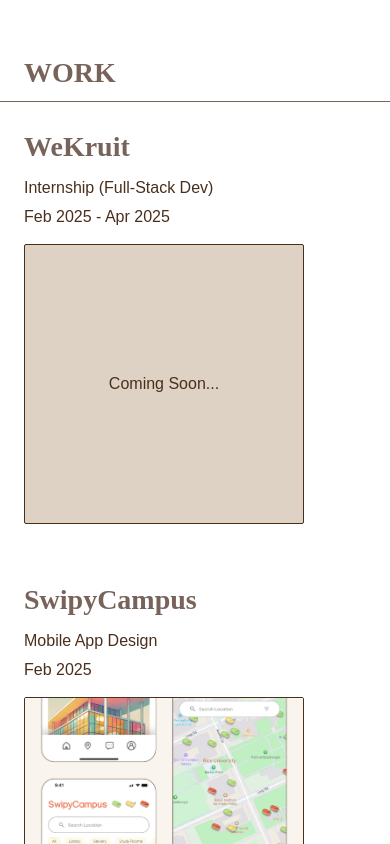
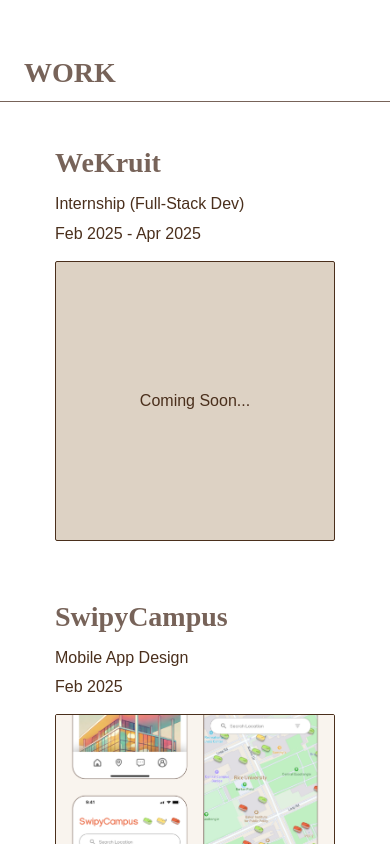
Before and after one commit to nancyhe27/portfolio-website, a React (Create React App) app: page / in a window 390 px wide. Shown: the part 960-1804 px from the top of the page. Built offline with nearby package versions, Linux system fonts and the light colour scheme; a web font is replaced by a local one.

Commit message:
centered cards

```diff
--- a/src/components/Gallery/PolaroidCard.css
+++ b/src/components/Gallery/PolaroidCard.css
@@ -5,7 +5,9 @@
     border: none;
     background: none;
     padding: 0;
-    width: 100%; /* Make card responsive to grid container */
+    width: 100%;
+    max-width: 300px; /* Fixed card width */
+    margin: 0 auto; /* Center card within grid cell */
   }
 
   /* Title and subtitle ABOVE the card */
@@ -48,7 +50,7 @@
   .polaroid-image {
     width: 100%; /* Responsive width */
     aspect-ratio: 1; /* Maintain square shape */
-    max-width: 300px;
+    margin: 0 auto; /* Center image within card */
   }
 
   .placeholder-thumb {
@@ -110,15 +112,11 @@
   @media (max-width: 768px) {
     .polaroid-card {
       transform: rotate(0deg); /* Still straight on mobile */
-      max-width: 320px; /* Smaller max width for tablets */
+      max-width: 280px; /* Smaller max width for tablets */
     }
 
     .polaroid-card:nth-child(even) {
       transform: rotate(0deg);
-    }
-
-    .polaroid-image {
-      max-width: 280px; /* Slightly smaller max on tablet */
     }
 
     .polaroid-caption h3 {
@@ -132,10 +130,6 @@
 
   @media (max-width: 480px) {
     .polaroid-card {
-      max-width: 100%; /* Full width available on mobile */
-    }
-
-    .polaroid-image {
       max-width: 280px; /* Appropriate size for mobile */
     }
 
@@ -149,7 +143,7 @@
   }
 
   @media (max-width: 374px) {
-    .polaroid-image {
+    .polaroid-card {
       max-width: 250px; /* Smaller on very small screens */
     }
   }
--- a/src/components/MainContent/MainContent.js
+++ b/src/components/MainContent/MainContent.js
@@ -45,7 +45,7 @@
 
         {/* Work Section */}
         <section id="work" className="work-subsection">
-          <h2 className="all-title">WORK</h2>
+          <h2 className="all-title" style={{ marginBottom: '40px' }}>WORK</h2>
           <PolaroidGallery />
         </section>
 
```
